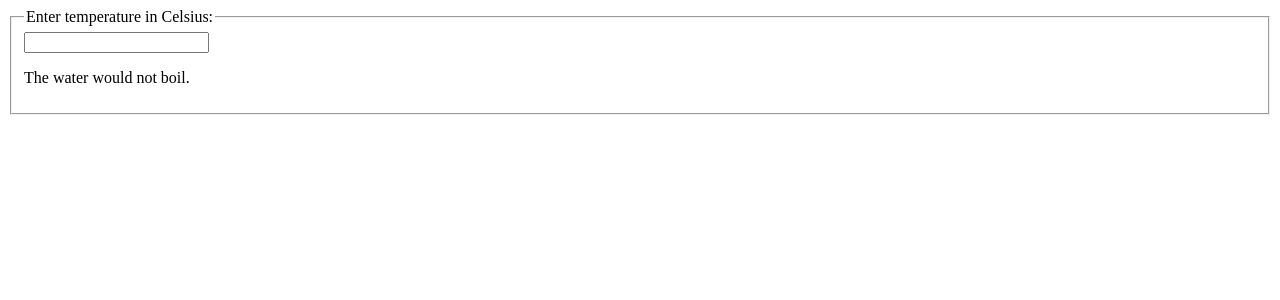
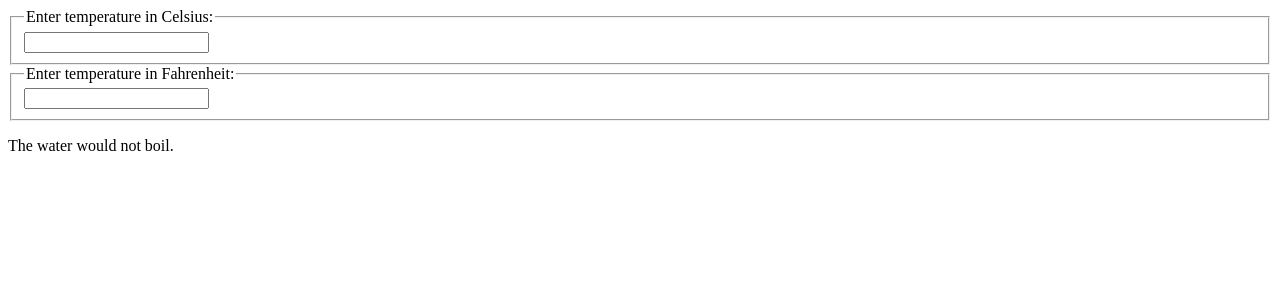
Before and after one commit to bozlurrahman/reactjs-testing, a React (Create React App) app: page / in a window 1280 px wide. Shown: the top 300 px of the page. Built offline with nearby package versions, Linux system fonts and the light colour scheme.

Commit message:
celcius, fahrenheit conversion

```diff
--- a/src/TempCalc.js
+++ b/src/TempCalc.js
@@ -1,5 +1,25 @@
 import React from 'react';
 
+const scaleNames = {
+    c: 'Celsius',
+    f: 'Fahrenheit'
+};
+function toCelsius(fahrenheit) {
+    return (fahrenheit - 32) * 5 / 9;
+}
+
+function toFahrenheit(celsius) {
+    return (celsius * 9 / 5) + 32;
+}
+function tryConvert(temperature, convert) {
+    const input = parseFloat(temperature);
+    if (Number.isNaN(input)) {
+        return '';
+    }
+    const output = convert(input);
+    const rounded = Math.round(output * 1000) / 1000;
+    return rounded.toString();
+}
 function BoilingVerdict(props) {
     if (props.celsius >= 100) {
         return <p>The water would boil.</p>;
@@ -7,30 +27,67 @@
     return <p>The water would not boil.</p>;
 }
 
+
+class TemperatureInput extends React.Component {
+    constructor(props) {
+        super(props);
+        this.handleChange = this.handleChange.bind(this);
+    }
+
+    handleChange(e) {
+        this.props.onTemperatureChange(e.target.value);
+    }
+
+    render() {
+        const temperature = this.props.temperature;
+        const scale = this.props.scale;
+        return (
+            <fieldset>
+                <legend>Enter temperature in {scaleNames[scale]}:</legend>
+                <input value={temperature}
+                    onChange={this.handleChange} />
+            </fieldset>
+        );
+    }
+}
 class Calculator extends React.Component {
     constructor(props) {
         super(props);
-        this.handleChange = this.handleChange.bind(this);
-        this.state = { temperature: '' };
+        this.handleCelsiusChange = this.handleCelsiusChange.bind(this);
+        this.handleFahrenheitChange = this.handleFahrenheitChange.bind(this);
+        this.state = { temperature: '', scale: 'c' };
     }
 
-    handleChange(e) {
-        this.setState({ temperature: e.target.value });
+    handleCelsiusChange(temperature) {
+        this.setState({ scale: 'c', temperature });
+    }
+
+    handleFahrenheitChange(temperature) {
+        this.setState({ scale: 'f', temperature });
     }
 
     render() {
+        const scale = this.state.scale;
         const temperature = this.state.temperature;
+        const celsius = scale === 'f' ? tryConvert(temperature, toCelsius) : temperature;
+        const fahrenheit = scale === 'c' ? tryConvert(temperature, toFahrenheit) : temperature;
+
         return (
-            <fieldset>
-                <legend>Enter temperature in Celsius:</legend>
-                <input
-                    value={temperature}
-                    onChange={this.handleChange} />
+            <div>
+                <TemperatureInput
+                    scale="c"
+                    temperature={celsius}
+                    onTemperatureChange={this.handleCelsiusChange} />
+
+                <TemperatureInput
+                    scale="f"
+                    temperature={fahrenheit}
+                    onTemperatureChange={this.handleFahrenheitChange} />
 
                 <BoilingVerdict
-                    celsius={parseFloat(temperature)} />
+                    celsius={parseFloat(celsius)} />
 
-            </fieldset>
+            </div>
         );
     }
 }
```
